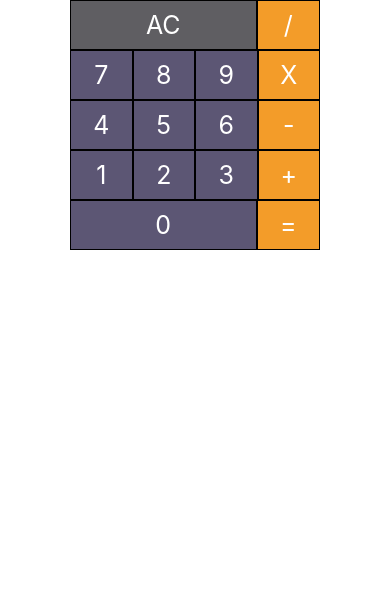
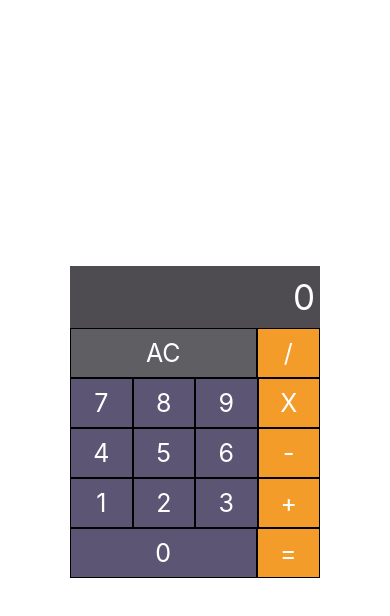
Before and after one commit to Yuhyeon0516/Calculator, a React Native app: screen / in a window 390 px wide. Shown: the top 616 px of the page. Built offline with nearby package versions, Linux system fonts and the light colour scheme.

Commit message:
I created a calculator result UI

```diff
--- a/App.js
+++ b/App.js
@@ -1,16 +1,9 @@
 import { StatusBar } from "expo-status-bar";
-import { useState } from "react";
-import { StyleSheet, Text, View } from "react-native";
+import { StyleSheet } from "react-native";
 import Calculator from "./src/Calculator";
 import { SafeAreaProvider, SafeAreaView } from "react-native-safe-area-context";
 
 export default function App() {
-  const [input, setInput] = useState(0);
-  const [currentOperator, setCurrentOperator] = useState(null);
-  const [result, setResult] = useState(null);
-  const [tempInput, setTempInput] = useState(null);
-  const [tempOperator, setTempOperator] = useState(null);
-
   return (
     <SafeAreaProvider>
       <SafeAreaView style={styles.container}>
--- a/src/Calculator.js
+++ b/src/Calculator.js
@@ -1,5 +1,5 @@
 import { View, Text } from "react-native";
-import React from "react";
+import { useState } from "react";
 import Button from "./components/Button";
 import styled from "styled-components/native";
 
@@ -8,9 +8,26 @@ const ButtonContainer = styled.View`
   width: 100%;
 `;
 
+const InputContainer = styled.View`
+  background-color: #4e4c51;
+  min-height: 50px;
+  justify-content: center;
+  align-items: flex-end;
+  padding: 10px 5px;
+`;
+
 const Calculator = () => {
+  const [input, setInput] = useState(0);
+  const [currentOperator, setCurrentOperator] = useState(null);
+  const [result, setResult] = useState(null);
+  const [tempInput, setTempInput] = useState(null);
+  const [tempOperator, setTempOperator] = useState(null);
+
   return (
-    <View style={{ flex: 1, width: 250 }}>
+    <View style={{ flex: 1, width: 250, justifyContent: "center" }}>
+      <InputContainer>
+        <Text style={{ color: "white", fontSize: 35, textAlign: "right" }}>{input}</Text>
+      </InputContainer>
       <ButtonContainer>
         <Button type="reset" text="AC" onPress={() => {}} flex={3} />
         <Button type="operator" text="/" onPress={() => {}} flex={1} />
--- a/src/components/Button.js
+++ b/src/components/Button.js
@@ -1,7 +1,6 @@
 import { Text, TouchableOpacity } from "react-native";
 
 const COLOR = {
-  RESULT: "#4E4C51",
   RESET: "#5F5E62",
   OPERATOR: "#F39C29",
   NUM: "#5C5674",
```
